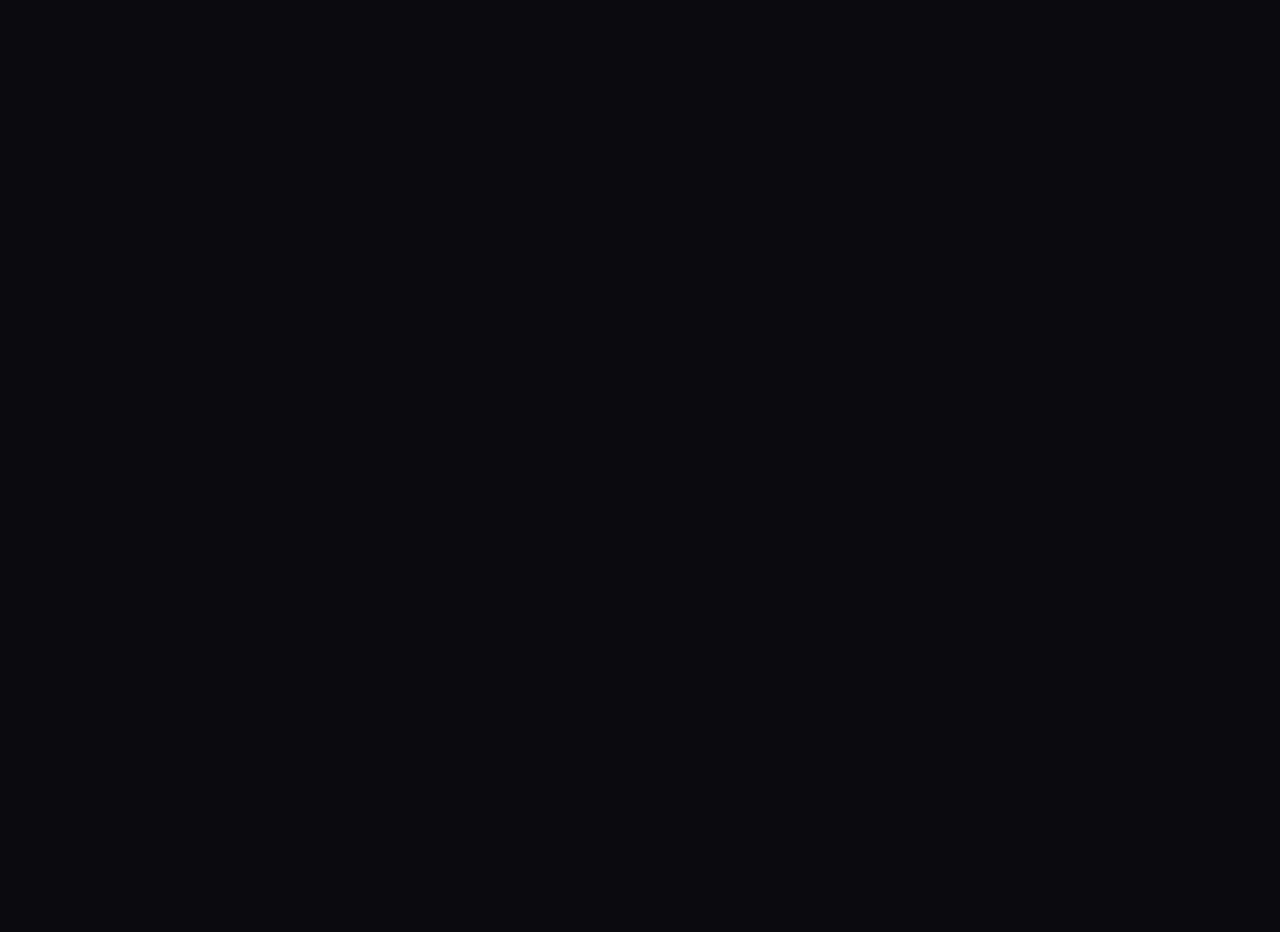
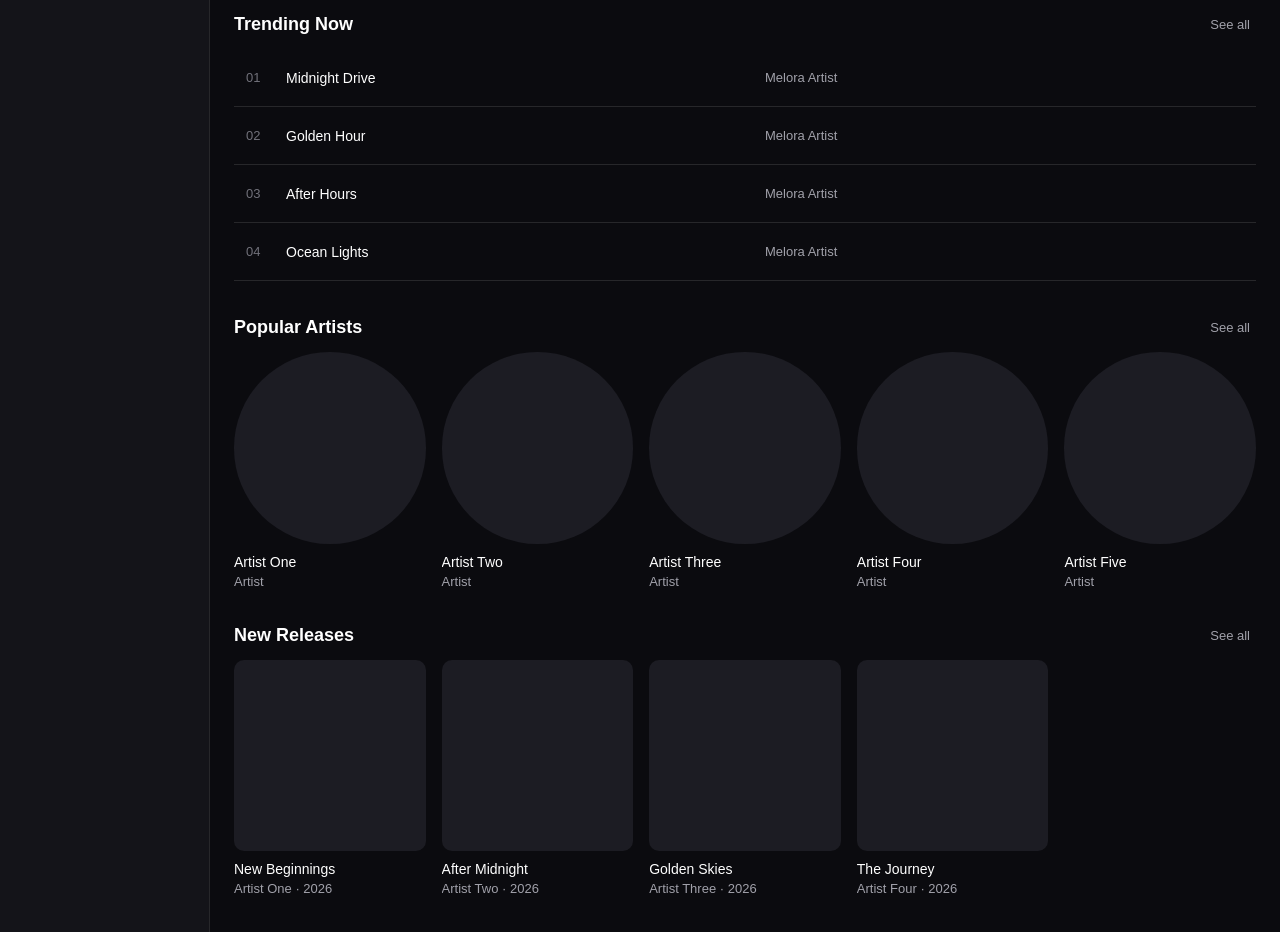
Before and after one commit to emmanuelokwudili345-tech/Melora, a React (Vite) app in the folder Melora/: page / in a window 1280 px wide. Shown: the part 1200-2132 px from the top of the page. Before the commit the page ends 879 px from the top, so only its background shows below. Built offline with nearby package versions, Linux system fonts and the light colour scheme.

Commit message:
Build the sections responsiveness

```diff
--- /dev/null
+++ b/Melora/src/components/AlbumCard.css
@@ -0,0 +1,37 @@
+.album-card {
+  min-width: 0;
+  cursor: pointer;
+}
+
+.album-card-artwork {
+  aspect-ratio: 1;
+  margin-bottom: 10px;
+  overflow: hidden;
+  border-radius: 10px;
+  background: #1c1c23;
+}
+
+.album-card-artwork img {
+  width: 100%;
+  height: 100%;
+  display: block;
+  object-fit: cover;
+}
+
+.album-card h3 {
+  margin: 0 0 4px;
+  overflow: hidden;
+  font-size: 14px;
+  font-weight: 500;
+  text-overflow: ellipsis;
+  white-space: nowrap;
+}
+
+.album-card p {
+  margin: 0;
+  overflow: hidden;
+  color: #a1a1aa;
+  font-size: 13px;
+  text-overflow: ellipsis;
+  white-space: nowrap;
+}
--- /dev/null
+++ b/Melora/src/components/AlbumCard.tsx
@@ -0,0 +1,35 @@
+import "./AlbumCard.css";
+
+interface AlbumCardProps {
+  title: string;
+  artist: string;
+  artwork?: string;
+  year?: number;
+}
+
+export function AlbumCard({
+  title,
+  artist,
+  artwork,
+  year,
+}: AlbumCardProps) {
+  return (
+    <article className="album-card">
+      <div className="album-card-artwork">
+        {artwork && (
+          <img
+            src={artwork}
+            alt={`${title} artwork`}
+          />
+        )}
+      </div>
+
+      <h3>{title}</h3>
+
+      <p>
+        {artist}
+        {year && ` · ${year}`}
+      </p>
+    </article>
+  );
+}
--- /dev/null
+++ b/Melora/src/components/ArtistCard.css
@@ -0,0 +1,34 @@
+.artist-card {
+  min-width: 0;
+  cursor: pointer;
+}
+
+.artist-card-image {
+  aspect-ratio: 1;
+  margin-bottom: 10px;
+  overflow: hidden;
+  border-radius: 50%;
+  background: #1c1c23;
+}
+
+.artist-card-image img {
+  width: 100%;
+  height: 100%;
+  display: block;
+  object-fit: cover;
+}
+
+.artist-card h3 {
+  margin: 0 0 4px;
+  overflow: hidden;
+  font-size: 14px;
+  font-weight: 500;
+  text-overflow: ellipsis;
+  white-space: nowrap;
+}
+
+.artist-card p {
+  margin: 0;
+  color: #a1a1aa;
+  font-size: 13px;
+}
--- /dev/null
+++ b/Melora/src/components/ArtistCard.tsx
@@ -0,0 +1,27 @@
+import "./ArtistCard.css";
+
+interface ArtistCardProps {
+  name: string;
+  image?: string;
+}
+
+export function ArtistCard({
+  name,
+  image,
+}: ArtistCardProps) {
+  return (
+    <article className="artist-card">
+      <div className="artist-card-image">
+        {image && (
+          <img
+            src={image}
+            alt={name}
+          />
+        )}
+      </div>
+
+      <h3>{name}</h3>
+      <p>Artist</p>
+    </article>
+  );
+}
--- a/Melora/src/components/SideBar.css
+++ b/Melora/src/components/SideBar.css
@@ -46,3 +46,9 @@
   background: transparent;
   color: #ffffff;
 }
+
+@media (max-width: 768px) {
+  .side-bar {
+    display: none;
+  }
+}
--- a/Melora/src/pages/Home/HomePage.css
+++ b/Melora/src/pages/Home/HomePage.css
@@ -99,3 +99,75 @@
   grid-template-columns: repeat(4, minmax(0, 1fr));
   gap: 16px;
 }
+
+.artist-card-grid,
+.album-card-grid {
+  display: grid;
+  grid-template-columns: repeat(5, minmax(0, 1fr));
+  gap: 16px;
+}
+
+.trending-list {
+  display: flex;
+  flex-direction: column;
+}
+
+.trending-row {
+  display: grid;
+  grid-template-columns: 40px 1fr 1fr;
+  align-items: center;
+  min-height: 58px;
+  padding: 0 12px;
+  border-bottom: 1px solid #27272a;
+}
+
+.trending-row > span {
+  color: #71717a;
+  font-size: 13px;
+}
+
+.trending-row strong {
+  font-size: 14px;
+  font-weight: 500;
+}
+
+.trending-row p {
+  margin: 0;
+  color: #a1a1aa;
+  font-size: 13px;
+}
+
+@media (max-width: 1024px) {
+  .music-card-grid {
+    grid-template-columns: repeat(3, minmax(0, 1fr));
+  }
+
+  .artist-card-grid,
+  .album-card-grid {
+    grid-template-columns: repeat(4, minmax(0, 1fr));
+  }
+}
+
+@media (max-width: 768px) {
+  .page-content {
+    padding: 20px 16px;
+  }
+
+  .music-card-grid {
+    grid-template-columns: repeat(2, minmax(0, 1fr));
+  }
+
+  .artist-card-grid,
+  .album-card-grid {
+    grid-template-columns: repeat(3, minmax(0, 1fr));
+  }
+
+  .featured-card {
+    min-height: 220px;
+    padding: 22px;
+  }
+
+  .featured-content h2 {
+    font-size: 24px;
+  }
+}
--- a/Melora/src/pages/Home/HomePage.tsx
+++ b/Melora/src/pages/Home/HomePage.tsx
@@ -1,3 +1,5 @@
+import { AlbumCard } from "../../components/AlbumCard";
+import { ArtistCard } from "../../components/ArtistCard";
 import { MusicCard } from "../../components/MusicCard";
 import "./HomePage.css";
 
@@ -32,8 +34,8 @@ export function HomePage() {
       </section>
 
       <section className="home-section">
-  <div className="section-header">
-    <h2>Recently Played</h2>
+      <div className="section-header">
+      <h2>Recently Played</h2>
 
     <button type="button">
       See all
@@ -62,6 +64,116 @@ export function HomePage() {
     />
   </div>
  </section>
+
+ <section className="home-section">
+  <div className="section-header">
+    <h2>Made For You</h2>
+    <button type="button">See all</button>
+  </div>
+
+  <div className="music-card-grid">
+    <MusicCard
+      title="Daily Mix"
+      artist="A mix made for you"
+    />
+
+    <MusicCard
+      title="Chill Mix"
+      artist="Relax and unwind"
+    />
+
+    <MusicCard
+      title="Focus Mix"
+      artist="Music for concentration"
+    />
+
+    <MusicCard
+      title="Energy Mix"
+      artist="Keep the energy going"
+    />
+  </div>
+</section>
+
+<section className="home-section">
+  <div className="section-header">
+    <h2>Trending Now</h2>
+    <button type="button">See all</button>
+  </div>
+
+  <div className="trending-list">
+    <div className="trending-row">
+      <span>01</span>
+      <strong>Midnight Drive</strong>
+      <p>Melora Artist</p>
+    </div>
+
+    <div className="trending-row">
+      <span>02</span>
+      <strong>Golden Hour</strong>
+      <p>Melora Artist</p>
+    </div>
+
+    <div className="trending-row">
+      <span>03</span>
+      <strong>After Hours</strong>
+      <p>Melora Artist</p>
+    </div>
+
+    <div className="trending-row">
+      <span>04</span>
+      <strong>Ocean Lights</strong>
+      <p>Melora Artist</p>
+    </div>
+  </div>
+</section>
+
+<section className="home-section">
+  <div className="section-header">
+    <h2>Popular Artists</h2>
+    <button type="button">See all</button>
+  </div>
+
+  <div className="artist-card-grid">
+    <ArtistCard name="Artist One" />
+    <ArtistCard name="Artist Two" />
+    <ArtistCard name="Artist Three" />
+    <ArtistCard name="Artist Four" />
+    <ArtistCard name="Artist Five" />
+  </div>
+</section>
+
+  <section className="home-section">
+  <div className="section-header">
+    <h2>New Releases</h2>
+    <button type="button">See all</button>
+  </div>
+
+  <div className="album-card-grid">
+    <AlbumCard
+      title="New Beginnings"
+      artist="Artist One"
+      year={2026}
+    />
+
+    <AlbumCard
+      title="After Midnight"
+      artist="Artist Two"
+      year={2026}
+    />
+
+    <AlbumCard
+      title="Golden Skies"
+      artist="Artist Three"
+      year={2026}
+    />
+
+    <AlbumCard
+      title="The Journey"
+      artist="Artist Four"
+      year={2026}
+    />
+  </div>
+</section>
   </div>
   );
 }
```
